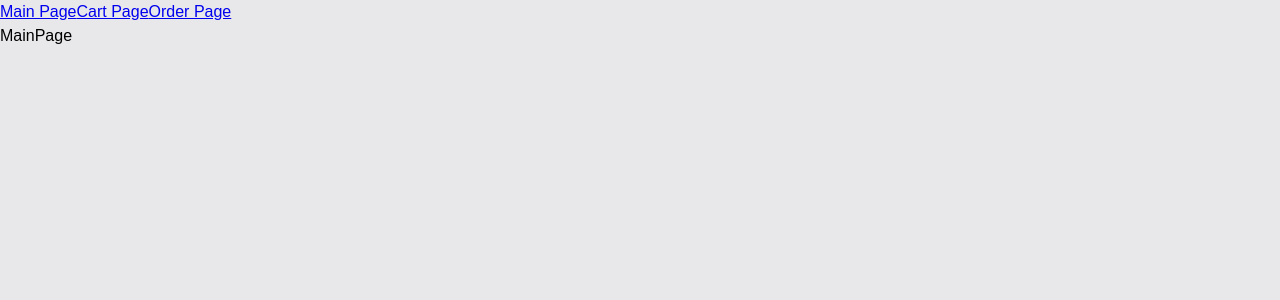
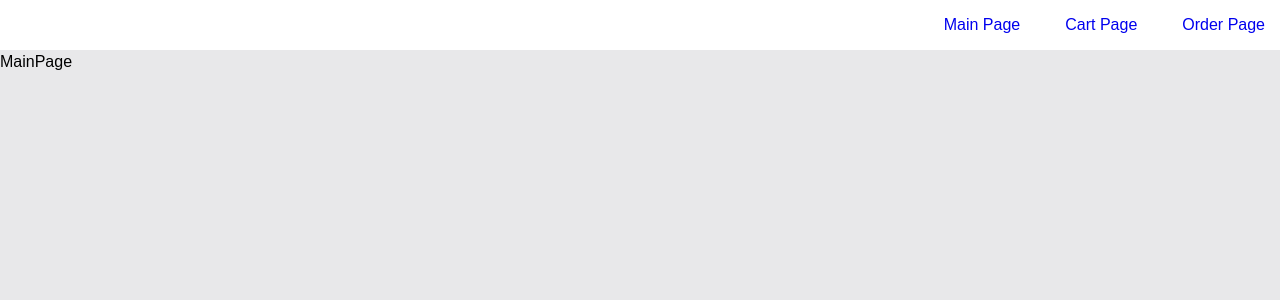
Before and after one commit to SvetlanaLevkovskaya/e-commerce, a React app: page /#/ in a window 1280 px wide. Shown: the top 300 px of the page. Built offline with nearby package versions, Linux system fonts and the light colour scheme.

Commit message:
feat: add styles to links

```diff
--- a/src/app/app.tsx
+++ b/src/app/app.tsx
@@ -1,19 +1,13 @@
-import { Link } from 'react-router-dom'
 import './styles/index.scss'
 import { AppRouter } from 'app/providers/router';
+import { Navbar } from 'widjets/navbar';
 
 
 export const App = () => {
 	return (
 		<div className="app">
-
-			<Link to={ '/' }>Main Page</Link>
-			<Link to={ '/cart' }>Cart Page</Link>
-			<Link to={ '/order' }>Order Page</Link>
-
-			<AppRouter/>
-
-
+			<Navbar />
+			<AppRouter />
 		</div>
 	);
 };
--- a/src/app/styles/variables/global.scss
+++ b/src/app/styles/variables/global.scss
@@ -11,5 +11,7 @@
   --primary-color: #00000;
   --secondary-color: #6633CC;
 
+  --navbar-height: 50px;
+
 
 }
--- /dev/null
+++ b/src/widjets/navbar/index.ts
@@ -0,0 +1,5 @@
+import { Navbar } from 'widjets/navbar/ui/navbar';
+
+export {
+	Navbar,
+}
--- /dev/null
+++ b/src/widjets/navbar/ui/navbar.module.scss
@@ -0,0 +1,26 @@
+.navbar {
+  width: 100%;
+  height: var(--navbar-height);
+  background: white;
+  display: flex;
+  align-items: center;
+}
+
+.links {
+  margin-left: auto;
+  display: flex;
+  gap: 15px;
+}
+
+.link {
+  text-decoration: none;
+  cursor: pointer;
+  padding: 15px;
+
+
+  &:hover {
+    background-color: #736d81;
+    color: white;
+
+  }
+}
--- /dev/null
+++ b/src/widjets/navbar/ui/navbar.tsx
@@ -0,0 +1,16 @@
+import React from 'react';
+import { Link } from 'react-router-dom';
+import styles from './navbar.module.scss';
+
+export const Navbar = () => {
+	return (
+		<div className={styles.navbar}>
+			<div className={styles.links}>
+				<Link to={ '/' } className={styles.link}>Main Page</Link>
+				<Link to={ '/cart' } className={styles.link}>Cart Page</Link>
+				<Link to={ '/order' } className={styles.link}>Order Page</Link>
+			</div>
+
+		</div>
+	);
+};
```
